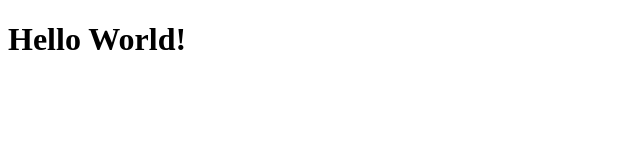
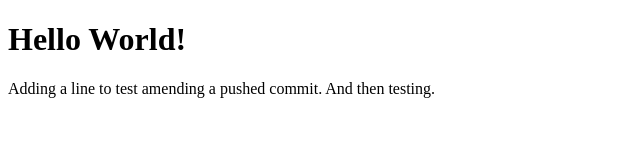
Before and after one commit to attraverso/gitpractice, a plain HTML site: page index.html in a window 1280 px wide. Shown: the whole page, without its empty margins (0-640 px from the left). Drawn offline with Linux system fonts and the light colour scheme.

Commit message:
test amending a pushed commit

```diff
--- a/index.html
+++ b/index.html
@@ -8,5 +8,6 @@
 </head>
 <body>
     <h1>Hello World!</h1>
+    <p>Adding a line to test amending a pushed commit. And then testing.</p>
 </body>
 </html>
```
